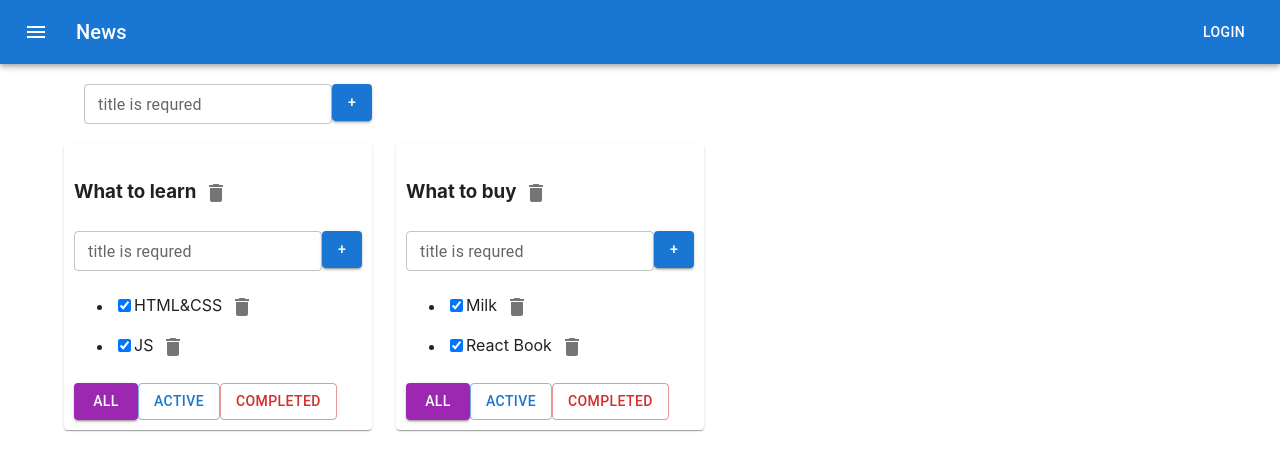
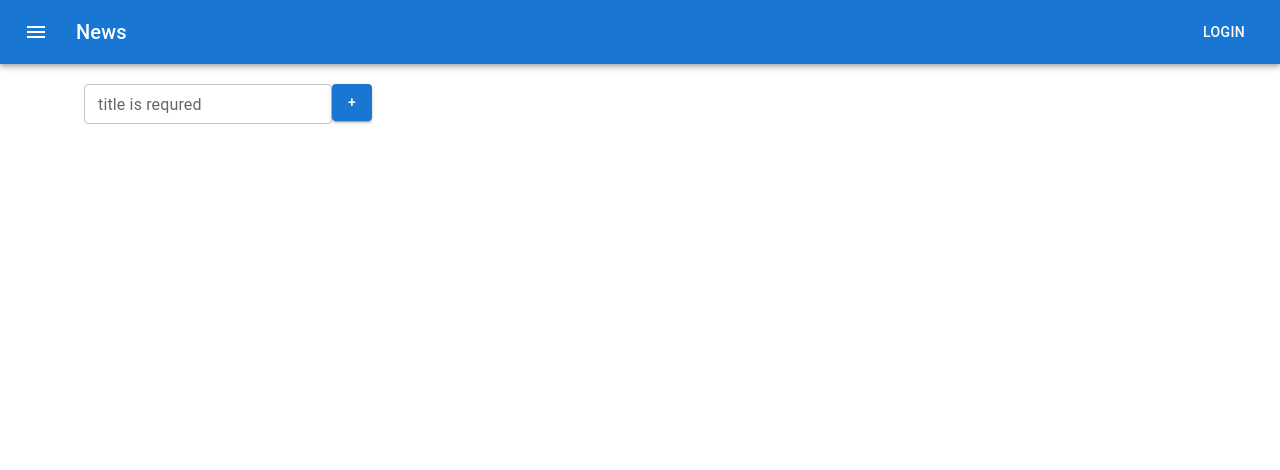
Before and after one commit to DavidPoshelyk/Todolist, a React (Create React App) app: page / in a window 1280 px wide. Shown: the top 470 px of the page. Built offline with nearby package versions, Linux system fonts and the light colour scheme.

Commit message:
Merge remote-tracking branch 'origin/main'

```diff
--- a/package.json
+++ b/package.json
@@ -15,10 +15,13 @@
     "@types/node": "^12.0.0",
     "@types/react": "^17.0.0",
     "@types/react-dom": "^17.0.0",
+    "@types/react-redux": "^7.1.22",
     "@types/uuid": "^8.3.3",
     "react": "^17.0.2",
     "react-dom": "^17.0.2",
+    "react-redux": "^7.2.6",
     "react-scripts": "4.0.3",
+    "redux": "^4.1.2",
     "styled-components": "^5.3.3",
     "typescript": "^4.1.2",
     "uuid": "^8.3.2",
--- a/src/App.tsx
+++ b/src/App.tsx
@@ -7,6 +7,8 @@ import {AddItemForm} from "./AddItemForm";
 import {Menu} from "@mui/icons-material";
 import {addTodolistAC, changeFilterAC, changeTodolistTitleAC, ReducerList, removeTodolistAC } from './Reducer/Reducer-List';
 import {addTaskAC, addTaskList, changeStatusAC, changeTaskTitleAC, deleteTaskListAC, ReducerTask, removeTaskAC } from './Reducer/Reducer-Task';
+import {useDispatch, useSelector } from 'react-redux';
+import { AppRootStateType } from './Redux/Redux';
 
 
 export type FilterValuesType = "all" | "active" | "completed";
@@ -20,36 +22,43 @@ export  type TasksStateType = {
     [key: string]: Array<TaskType>
 }
 
-export let todolistId1 = v1();
-export let todolistId2 = v1();
+// export let todolistId1 = v1();
+// export let todolistId2 = v1();
 
 function App() {
+    const todolists = useSelector<AppRootStateType, Array<TodolistType>>((state)=> state.todolists)
+    const tasks = useSelector<AppRootStateType, TasksStateType>((state)=> state.tasks)
+    const dispatch = useDispatch()
+
+
+
+
     function removeTask(id: string, todolistId: string) {
-        dispatchTask(removeTaskAC(id,todolistId))
+        dispatch(removeTaskAC(id,todolistId))
     }
 
     function addTask(title: string, todolistId: string) {
-        dispatchTask(addTaskAC(title,todolistId))
+        dispatch(addTaskAC(title,todolistId))
     }
 
     function changeFilter(value: FilterValuesType, todolistId: string) {
-        dispatchList(changeFilterAC(value,todolistId))
+        dispatch(changeFilterAC(value,todolistId))
 
 
     }
 
     function changeStatus(id: string, isDone: boolean, todolistId: string) {
-        dispatchTask(changeStatusAC(id, isDone, todolistId))
+        dispatch(changeStatusAC(id, isDone, todolistId))
 
     }
 
     function changeTaskTitle(id: string, newTitle: string, todolistId: string) {
-       dispatchTask(changeTaskTitleAC(id,newTitle,todolistId))
+        dispatch(changeTaskTitleAC(id,newTitle,todolistId))
     }
 
     function removeTodolist(id: string) {
-        dispatchList(removeTodolistAC(id))
-        dispatchTask(deleteTaskListAC(id))
+        dispatch(removeTodolistAC(id))
+        dispatch(deleteTaskListAC(id))
             //???  delete tasks[id];
         // засунем в стейт список тудулистов, id которых не равны тому, который нужно выкинуть
         // setTodolists(todolists.filter(tl => tl.id != id));
@@ -60,32 +69,31 @@ function App() {
     }
 
     function changeTodolistTitle(id: string, title: string) {
-       dispatchList(changeTodolistTitleAC(id,title))
+        dispatch(changeTodolistTitleAC(id,title))
 
     }
 
 
-
-    let [todolists, dispatchList] = useReducer(ReducerList,[
-        {id: todolistId1, title: "What to learn", filter: "all"},
-        {id: todolistId2, title: "What to buy", filter: "all"}
-    ])
-
-    let [tasks, dispatchTask] = useReducer(ReducerTask,{
-        [todolistId1]: [
-            {id: v1(), title: "HTML&CSS", isDone: true},
-            {id: v1(), title: "JS", isDone: true}
-        ],
-        [todolistId2]: [
-            {id: v1(), title: "Milk", isDone: true},
-            {id: v1(), title: "React Book", isDone: true}
-        ]
-    });
+    // let [todolists, dispatchList] = useReducer(ReducerList,[
+    //     {id: todolistId1, title: "What to learn", filter: "all"},
+    //     {id: todolistId2, title: "What to buy", filter: "all"}
+    // ])
+    //
+    // let [tasks, dispatchTask] = useReducer(ReducerTask,{
+    //     [todolistId1]: [
+    //         {id: v1(), title: "HTML&CSS", isDone: true},
+    //         {id: v1(), title: "JS", isDone: true}
+    //     ],
+    //     [todolistId2]: [
+    //         {id: v1(), title: "Milk", isDone: true},
+    //         {id: v1(), title: "React Book", isDone: true}
+    //     ]
+    // });
 
     function addTodolist(title: string) {
         let newId = v1()
-        dispatchList(addTodolistAC(title,newId))
-        dispatchTask(addTaskList(newId))
+        dispatch(addTodolistAC(title,newId))
+        dispatch(addTaskList(newId))
 
     }
 
--- a/src/Reducer/Reducer-List.ts
+++ b/src/Reducer/Reducer-List.ts
@@ -3,8 +3,9 @@ import { v1 } from 'uuid';
 import { FilterValuesType, TodolistType } from '../App';
 import { TaskType } from '../Todolist';
 
+let initialState:Array<TodolistType> = []
 
-export  const ReducerList = (todolist:Array<TodolistType>, action:typeAction) => {
+export  const ReducerList = (todolist:Array<TodolistType> = initialState, action:typeAction) => {
    switch (action.type) {
        case 'FILTER-LIST':{return todolist.map(m=> m.id === action.todolistId? {...m, filter:action.value}:m)}
        case  'REMOVE-LIST':{return todolist.filter(f=> f.id != action.id)}
--- a/src/Reducer/Reducer-Task.ts
+++ b/src/Reducer/Reducer-Task.ts
@@ -2,8 +2,9 @@ import React from 'react';
 import { v1 } from 'uuid';
 import { TasksStateType } from '../App';
 import { TaskType } from '../Todolist';
+let initialState:TasksStateType = {}
 
-export const ReducerTask = (tasks:TasksStateType, actoin:typeAction) => {
+export const ReducerTask = (tasks:TasksStateType = initialState, actoin:typeAction) => {
    switch (actoin.type) {
        case 'ADD-TASK-LIST' : {return {...tasks, [actoin.newId]:[]}}
        case 'REMOVE-TASK':{ let remove  = tasks[actoin.todolistId]
--- /dev/null
+++ b/src/Redux/Redux.ts
@@ -0,0 +1,18 @@
+import {ReducerTask} from './../Reducer/Reducer-Task';
+import {ReducerList} from './../Reducer/Reducer-List';
+import {combineReducers, createStore} from 'redux';
+
+// объединяя reducer-ы с помощью combineReducers,
+// мы задаём структуру нашего единственного объекта-состояния
+const rootReducer = combineReducers({
+    tasks: ReducerTask,
+    todolists: ReducerList
+})
+// непосредственно создаём store
+export const store = createStore(rootReducer);
+// определить автоматически тип всего объекта состояния
+export type AppRootStateType = ReturnType<typeof rootReducer>
+
+// а это, чтобы можно было в консоли браузера обращаться к store в любой момент
+// @ts-ignore
+window.store = store;
--- a/src/index.tsx
+++ b/src/index.tsx
@@ -3,8 +3,14 @@ import ReactDOM from 'react-dom';
 import './index.css';
 import App from './App';
 import * as serviceWorker from './serviceWorker';
+import { Provider } from 'react-redux';
+import { store } from './Redux/Redux';
 
-ReactDOM.render(<App />,  document.getElementById('root'));
+ReactDOM.render(
+    <Provider store={store}>
+    <App />
+    </Provider>
+    , document.getElementById('root'));
 
 // If you want your app to work offline and load faster, you can change
 // unregister() to register() below. Note this comes with some pitfalls.
```
Also changed, not shown: src/state/userReducer.ts (deleted, +0 -14 lines), 2 other files (tests, documents, lock files or other folders).
